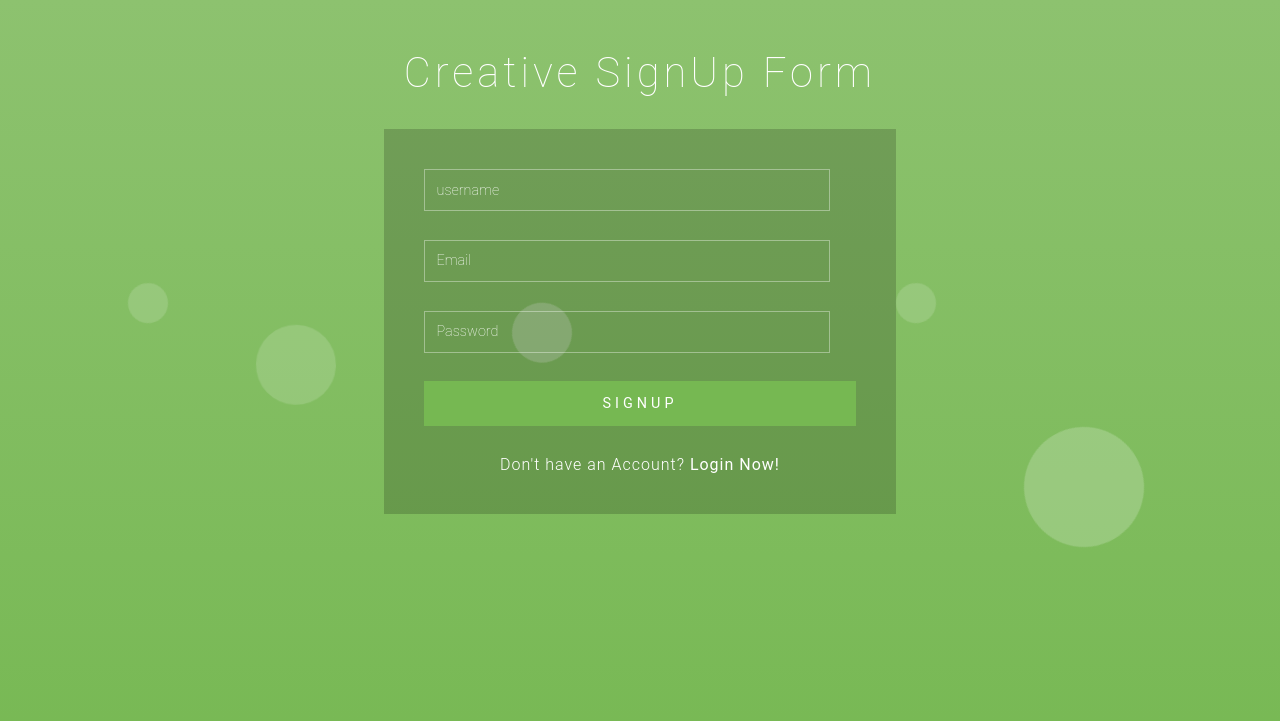
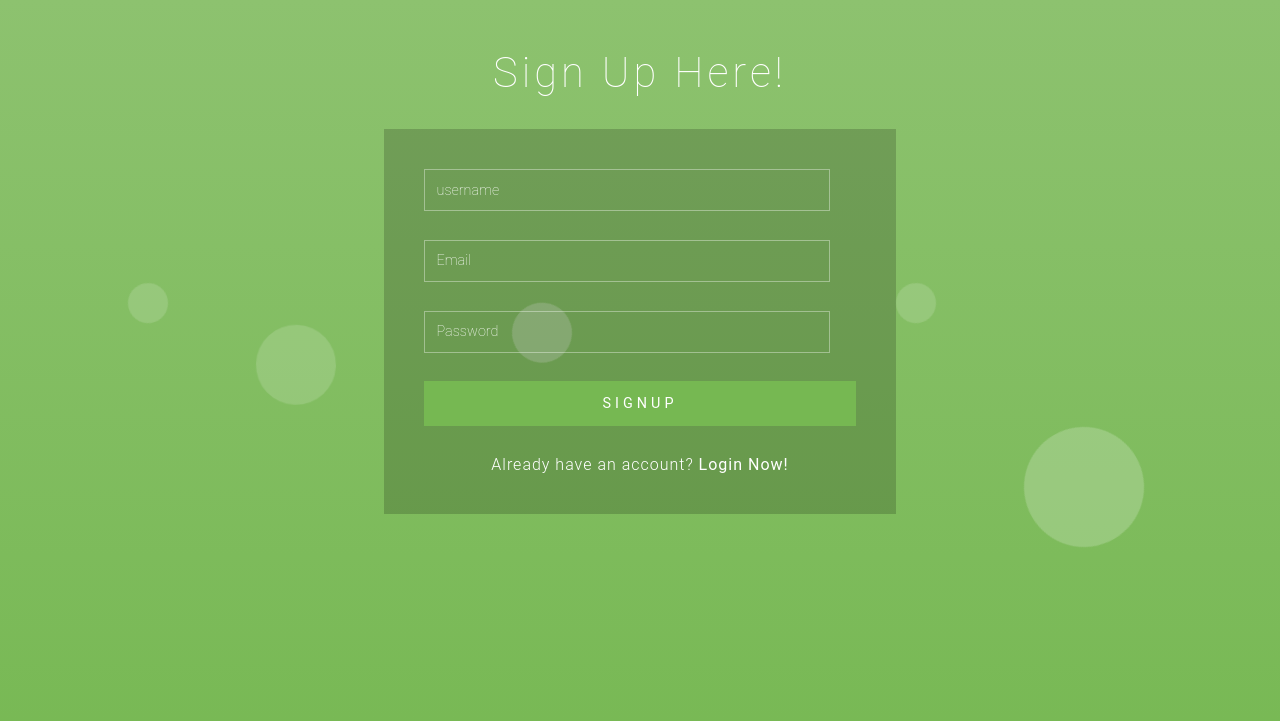
Before and after one commit to Nakuziri/Joystick, a Flask app: page /register in a window 1280 px wide. Shown: the top 721 px of the page. Run offline with Flask 3, Linux system fonts and the light colour scheme; some libraries are stand-ins or nearby versions.

Commit message:
worked on functioning login

```diff
--- a/templates/register.html
+++ b/templates/register.html
@@ -16,7 +16,7 @@
 <body>
     	<!-- main -->
 	<div class="main-w3layouts wrapper">
-		<h1>Creative SignUp Form</h1>
+		<h1>Sign up here!</h1>
 		<div class="main-agileinfo">
 			<div class="agileits-top">
 				<form method="post">
@@ -30,7 +30,7 @@
 					</div>
 					<input type="submit" value="SIGNUP">
 				</form>
-				<p>Don't have an Account? <a href="file:///C:/Users/Boss/Documents/Login/login_from.html"> Login Now!</a></p>
+				<p>Already have an account? <a href="/sign_in"> Login Now!</a></p>
 			</div>
 		</div>
 		<ul class="colorlib-bubbles">
```
